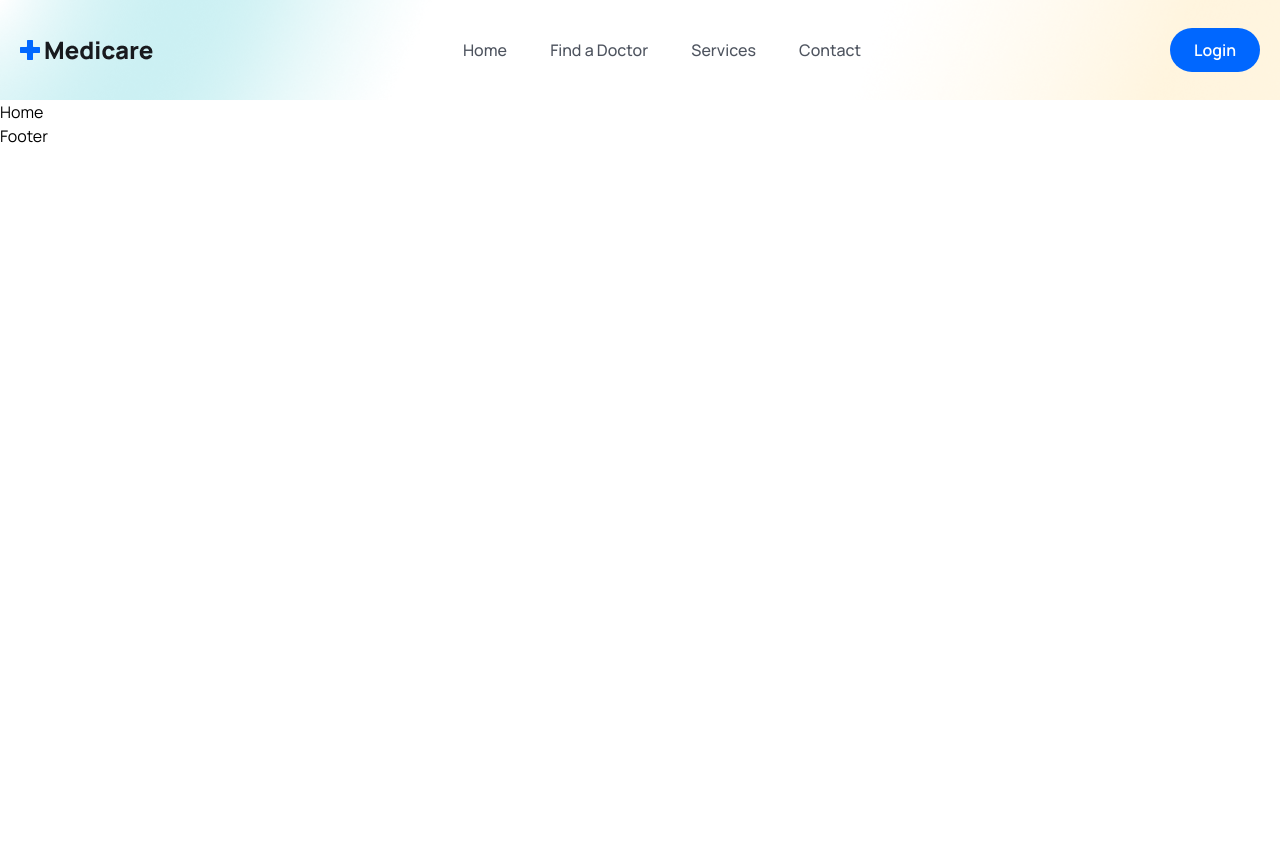
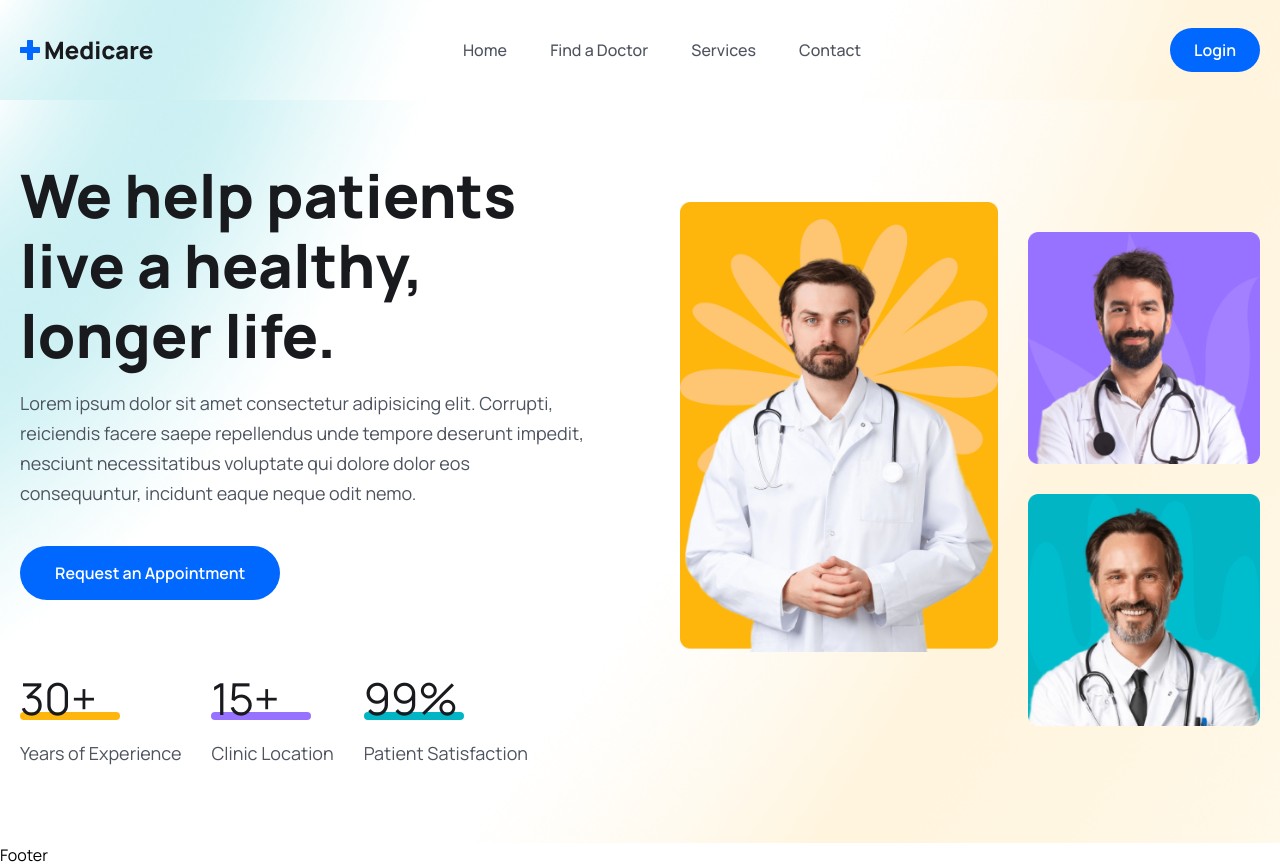
Before and after one commit to ting11222001/Health-Booking-Website, a React (Vite) app in the folder frontend/: page / in a window 1280 px wide. Before the commit the page ends 800 px from the top, so only its background shows below. Built offline with nearby package versions, Linux system fonts and the light colour scheme.

Commit message:
Add hero section in the home page.

```diff
--- a/frontend/src/index.css
+++ b/frontend/src/index.css
@@ -29,6 +29,10 @@
   .header {
     @apply bg-[url('./assets/images/mask.png')] bg-no-repeat bg-center bg-cover w-full h-[100px] leading-[100px]
   }
+
+  .hero__section {
+    @apply bg-[url('./assets/images/hero-bg.png')] bg-no-repeat bg-center bg-cover
+  }
 }
 
 @media only screen and (max-width: 1024px) {
--- a/frontend/src/pages/Home.jsx
+++ b/frontend/src/pages/Home.jsx
@@ -1,8 +1,63 @@
-
+import heroImg01 from "../assets/images/hero-img01.png"
+import heroImg02 from "../assets/images/hero-img02.png"
+import heroImg03 from "../assets/images/hero-img03.png"
 
 const Home = () => {
   return (
-    <div>Home</div>
+    <>
+      {/* === hero section === */}
+      <section className="hero__section pt-[60px] 2xl:h-[800px]">
+        <div className="container">
+          <div className="flex flex-col lg:flex-row gap-[90px] items-center justify-between">
+            {/* === hero left === */}
+            <div>
+              <div className="lg:w-[570px]">
+                <h1 className="text-[36px] leading-[46px] text-headingColor font-[800] md:text-[60px] md:leading-[70px]">
+                  We help patients live a healthy, longer life.
+                </h1>
+                <p className="text__para">Lorem ipsum dolor sit amet consectetur adipisicing elit. Corrupti, reiciendis facere saepe repellendus unde tempore deserunt impedit, nesciunt necessitatibus voluptate qui dolore dolor eos consequuntur, incidunt eaque neque odit nemo.</p>
+
+                <button className="btn">Request an Appointment</button>
+              </div>
+
+              {/* === hero counter === */}
+              <div className="mt-[30px] lg:mt-[70px] flex flex-col lg:flex-row lg:items-center gap-5 lg:gap-[30px]">
+                <div>
+                  <h2 className="text-[36px] leading-[56px] lg:text-[44px] lg:leading-[54px]font-[700] text-headingColor">30+</h2>
+                  <span className="w-[100px] h-2 bg-yellowColor block rounded-full mt-[-14px]"></span>
+                  <p className="text__para">Years of Experience</p>
+                </div>
+
+                <div>
+                  <h2 className="text-[36px] leading-[56px] lg:text-[44px] lg:leading-[54px]font-[700] text-headingColor">15+</h2>
+                  <span className="w-[100px] h-2 bg-purpleColor block rounded-full mt-[-14px]"></span>
+                  <p className="text__para">Clinic Location</p>
+                </div>
+
+                <div>
+                  <h2 className="text-[36px] leading-[56px] lg:text-[44px] lg:leading-[54px]font-[700] text-headingColor">99%</h2>
+                  <span className="w-[100px] h-2 bg-irisBlueColor block rounded-full mt-[-14px]"></span>
+                  <p className="text__para">Patient Satisfaction</p>
+                </div>
+              </div>
+
+            </div>
+
+            {/* === hero right === */}
+            <div className="flex gap-[30px] justify-end">
+              <div>
+                <img className="w-full" src={heroImg01} alt="" />
+              </div>
+              <div className="mt-[30px]">
+                <img className="w-full mb-[30px]" src={heroImg02} alt="" />
+                <img className="w-full" src={heroImg03} alt="" />
+              </div>
+            </div>
+          </div>
+        </div>
+      </section>
+      {/* === hero section end === */}
+    </>
   )
 }
 
```
